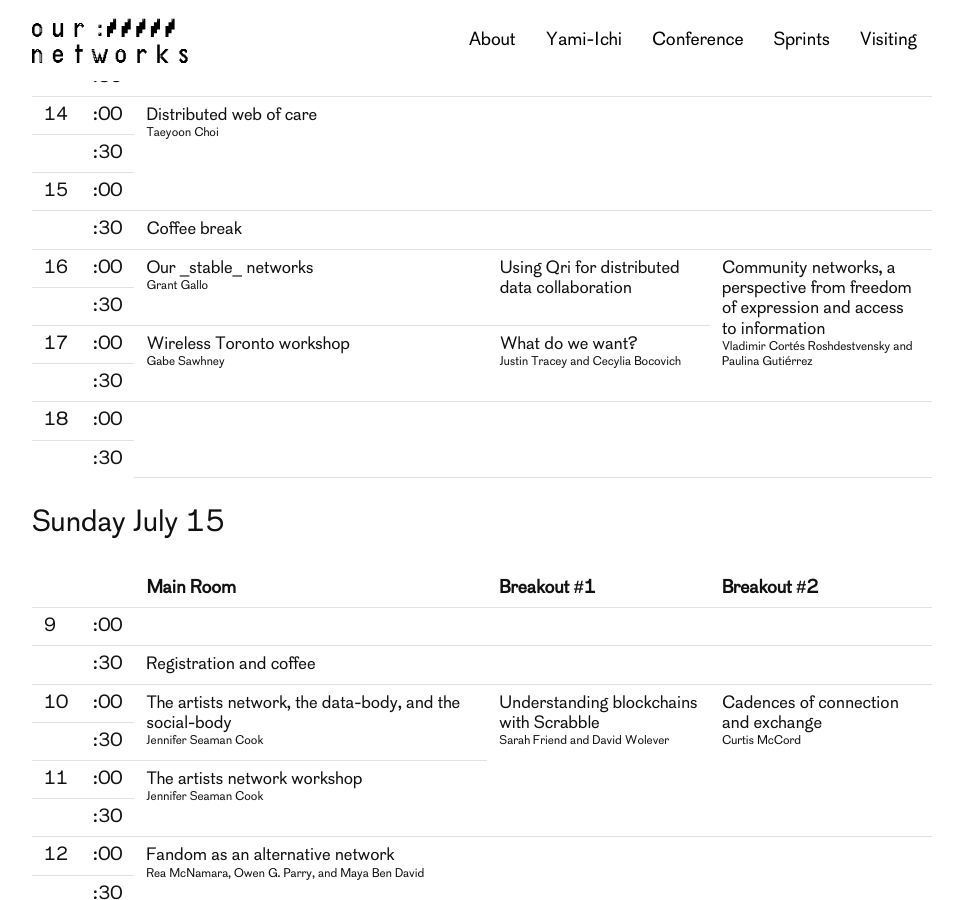
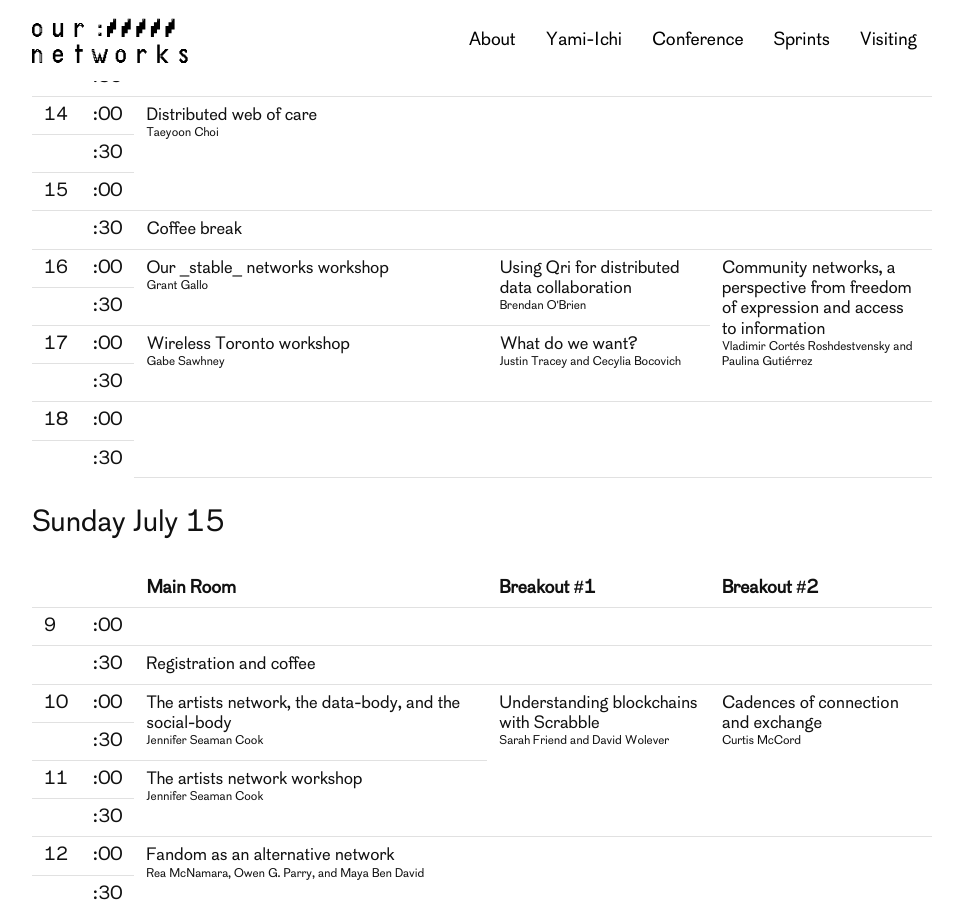
Before and after one commit to ournetworks/ournetworks.ca, a Jekyll site: the page built from conference/program.md, in a window 1280 px wide and 900 px high, scrolled down 672 px. Shown: the whole window, without its empty margins (158-1121 px from the left). Built offline with Jekyll 4.4.1, drawn with Linux system fonts in a browser that asks for light colours.

Commit message:
small fixes to sessions info

```diff
--- a/_data/sessions.yml
+++ b/_data/sessions.yml
@@ -176,7 +176,7 @@
 
 - sessionID: 18210
   title: "Using Qri for distributed data collaboration"
-  presenter: ""
+  presenter: "Brendan O'Brien"
   descriptionLink: "https://github.com/ournetworks/2018-submissions/issues/21"
   sessionType: "workshop"
   theme: ""
@@ -230,7 +230,7 @@
   length: 0.5
 
 - sessionID: 18242
-  title: "Our _stable_ networks"
+  title: "Our _stable_ networks workshop"
   presenter: "Grant Gallo"
   descriptionLink: "https://github.com/ournetworks/2018-submissions/issues/24"
   sessionType: "workshop"
```
